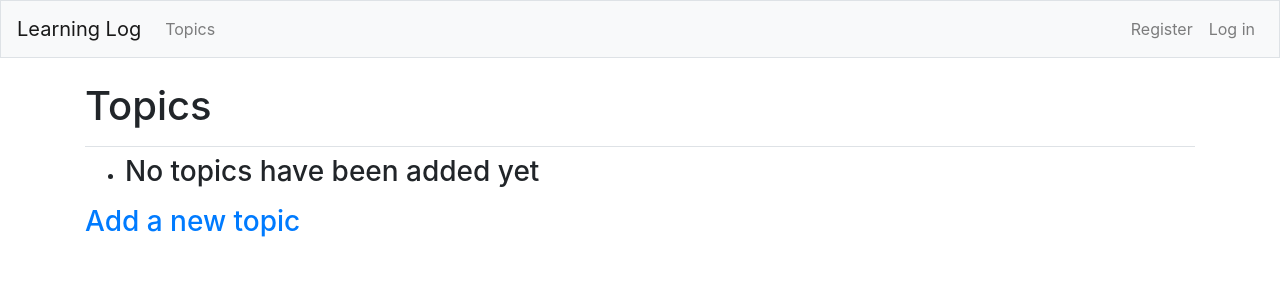
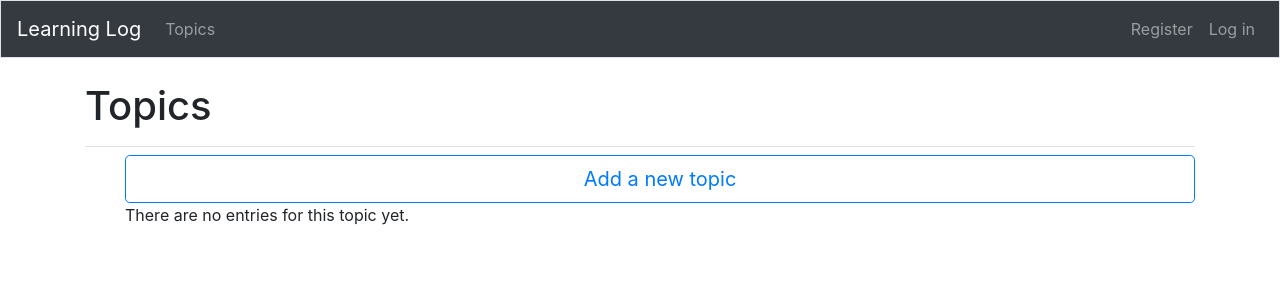
Before and after one commit to Michael-LeRoyBrown/Michael-Learning, a Django app: template learning_logs/templates/learning_logs/topics.html in a window 1280 px wide. Shown: the top 300 px of the page. Run offline with Django 3.2, Linux system fonts and the light colour scheme; the template is opened without the code that fills it, so the values that code supplies are empty; some libraries are stand-ins or nearby versions.

Commit message:
First commit.

```diff
--- a/learning_logs/templates/learning_logs/base.html
+++ b/learning_logs/templates/learning_logs/base.html
@@ -13,7 +13,7 @@
 </head>
 <body>
 
-    <nav class="navbar navbar-expand-md navbar-light bg-light mb-4 border">
+    <nav class="navbar navbar-expand-md navbar-dark bg-dark mb-4 border">
 
         <a class="navbar-brand" href="{% url 'learning_logs:index'  %}">Learning Log</a>
 
@@ -26,20 +26,26 @@
                     <a class="nav-link" href="{% url 'learning_logs:topics' %}">Topics</a></li>
             </ul>
             <ul class="navbar-nav ml-auto">
+
                 {% if user.is_authenticated %}
+
                     <li class="nav-item">
                         <span class="navbar-text">Hello, {{ user.username }}.</span>
                     </li>
                     <li class="nav-item">
                         <a class="nav-link" href="{% url 'users:logout' %}">Log out</a>
                     </li>
+
                 {% else %}
+
                     <li class="nav_item">
                         <a class="nav-link" href="{% url 'users:register' %}">Register</a>
                     </li>
                     <li class="nav-item">
                         <a class="nav-link" href="{% url 'users:login' %}">Log in</a></li>
+
                 {% endif %}
+
             </ul>
         </div>
 
--- a/learning_logs/templates/learning_logs/new_topic.html
+++ b/learning_logs/templates/learning_logs/new_topic.html
@@ -1,6 +1,7 @@
 {% extends "learning_logs/base.html" %}
 
 {% block content %}
+
 <p>Add a new topic:</p>
 
 <form href="{% url 'learning_logs:new_topic' %}" method="post">
--- a/learning_logs/templates/learning_logs/topics.html
+++ b/learning_logs/templates/learning_logs/topics.html
@@ -1,21 +1,28 @@
 {% extends "learning_logs/base.html" %}
 
 {% block page_header %}
+
     <h1>Topics</h1>
+
 {% endblock page_header %}
 
 {% block content %}
 
 <ul>
+
+        <a href="{% url 'learning_logs:new_topic' %}" class="btn btn-outline-primary btn-lg btn-block" role="button">Add a new topic</a>
+
     {% for topic in topics %}
-        <li><h3>
-            <a href="{% url 'learning_logs:topic' topic.id %}">{{ topic }}</a>
-        </h3></li>
+
+        <a href="{% url 'learning_logs:topic' topic.id %}" class="btn btn-outline-dark btn-lg btn-block" role="button">{{ topic }}</a>
+
     {% empty %}
-        <li><h3>No topics have been added yet</h3></li>
+
+        <p>There are no entries for this topic yet.</p>
+
     {% endfor %}
+
 </ul>
 
-    <h3><a href="{% url 'learning_logs:new_topic' %}">Add a new topic</a></h3>
 
 {% endblock content %}
```
Also changed, not shown: learning_logs/templates/learning_logs/index.html (+20 -5 lines), learning_logs/templates/learning_logs/topic.html (+7 -4 lines), 3 other files.
